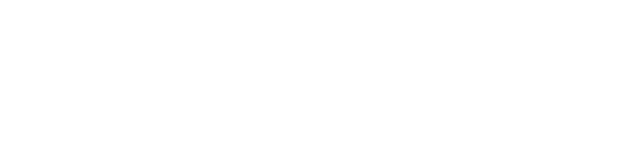
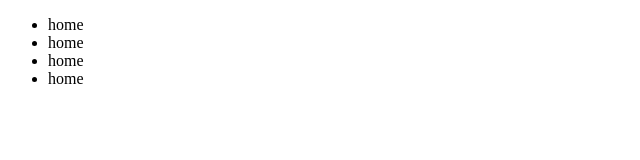
Before and after one commit to Ferabb12/June-cohort-git-class, a plain HTML site: page index.html in a window 1280 px wide. Shown: the whole page, without its empty margins (0-640 px from the left). Drawn offline with Linux system fonts and the light colour scheme.

Commit message:
created the navbar

```diff
--- a/index.html
+++ b/index.html
@@ -6,6 +6,15 @@
     <title>Document</title>
 </head>
 <body>
-
+    <header>
+        <nav>
+            <ul>
+                <li>home</li>
+                <li>home</li>
+                <li>home</li>
+                <li>home</li>
+            </ul>
+        </nav>
+    </header>
 </body>
 </html>
```
